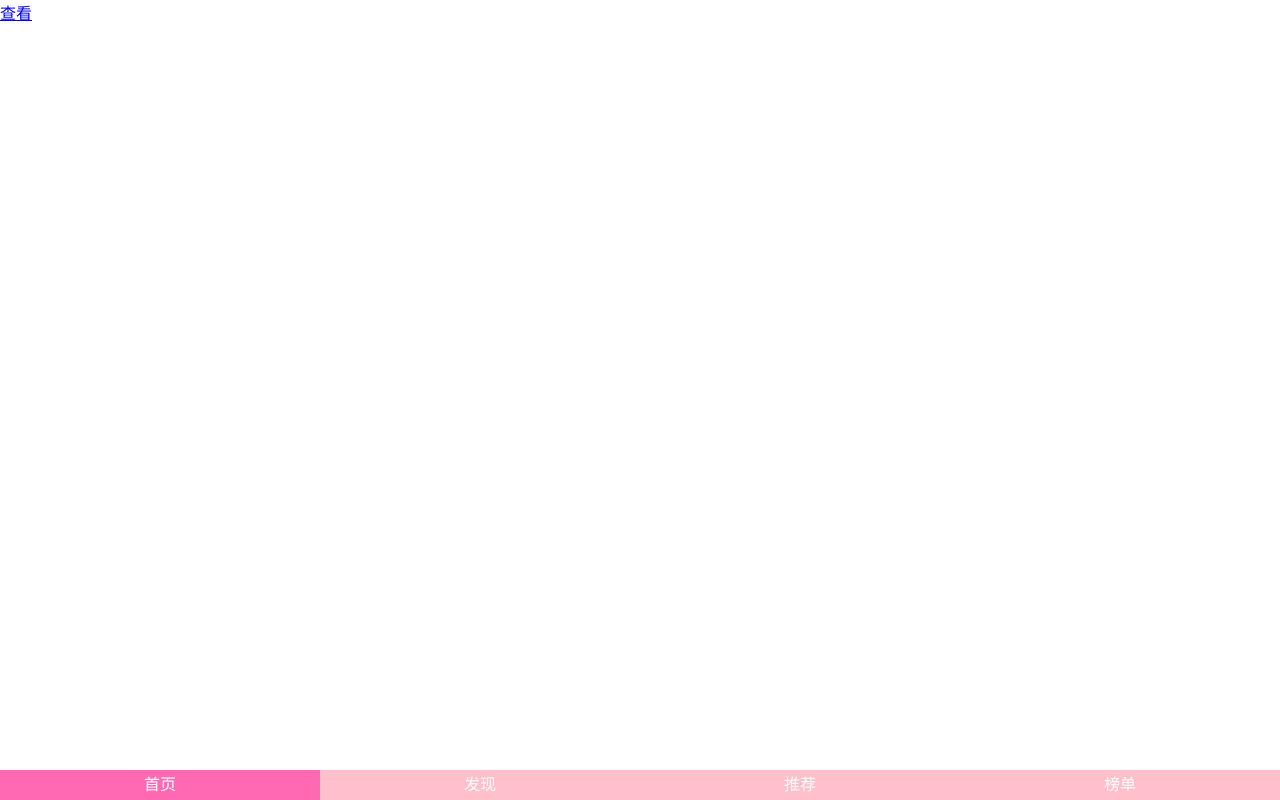
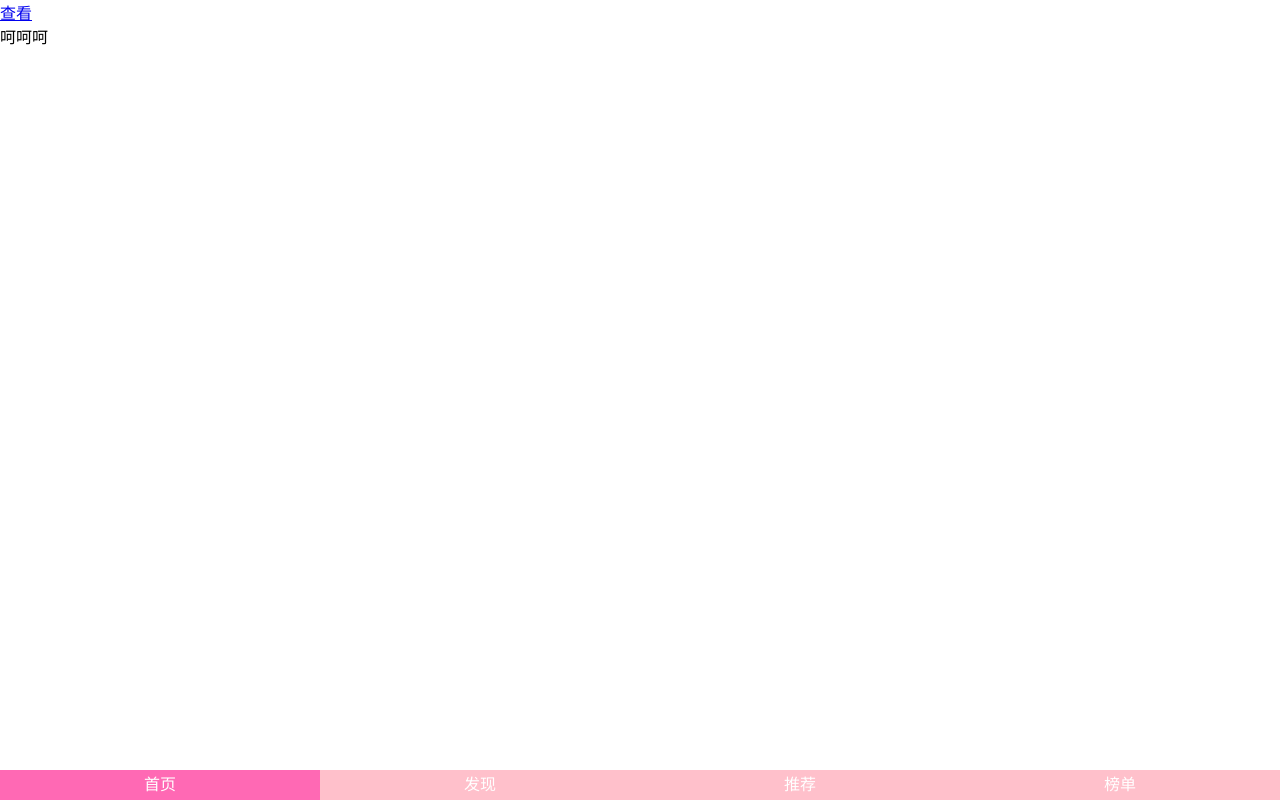
Before and after one commit to liuxinya/react-ts, a React app: page /find/1 in a window 1280 px wide. Built offline with nearby package versions, Linux system fonts and the light colour scheme.

Commit message:
子路由测试

```diff
--- a/src/modules/find/index.tsx
+++ b/src/modules/find/index.tsx
@@ -1,5 +1,6 @@
 import * as React from 'react';
 import { Link } from 'react-router-dom';
+import { TestRoute } from '../test-router/index';
 export class Find extends React.Component<any, any> {
     constructor(props: any) {
       super(props);
@@ -13,6 +14,7 @@ export class Find extends React.Component<any, any> {
         <div className="hh">
             {/* 发现发现发现sad */}
             <Link to='/find/1'>查看</Link>
+            <TestRoute/>
         </div>
       );
     }
--- /dev/null
+++ b/src/modules/test-component/index.tsx
@@ -0,0 +1,12 @@
+import * as React from 'react';
+export class TestComponent extends React.Component<any, any> {
+    constructor(props: any) {
+      super(props);
+      this.state = {
+        value: ''
+      }
+    }
+    render() {
+        return <div>呵呵呵</div>
+    }
+  }
--- /dev/null
+++ b/src/modules/test-router/index.tsx
@@ -0,0 +1,16 @@
+import * as React from 'react';
+import { Switch, Route } from 'react-router';
+import { TestComponent } from '../test-component/index';
+export class TestRoute extends React.Component<any, any> {
+    constructor(props: any) {
+      super(props);
+      this.state = {
+        value: ''
+      }
+    }
+    render() {
+        return <Switch>
+                    <Route exact path='/find/:id' component={TestComponent} />
+                </Switch>
+    }
+  }
```
